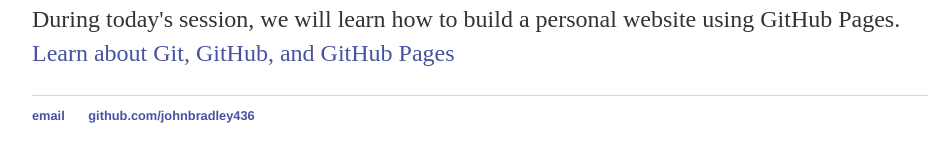
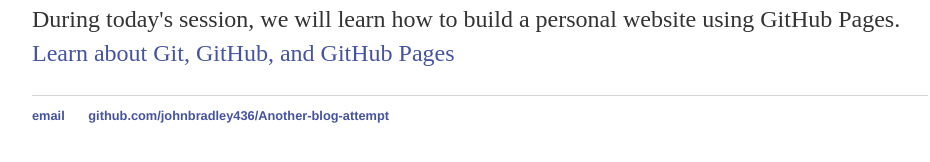
Before and after one commit to johnbradley436/Another-blog-attempt, a Jekyll site: the page built from index.html, in a window 1280 px wide. Shown: the part 194-356 px from the top of the page, without its empty margins (160-1090 px from the left). Built offline with Jekyll 4.4.1, drawn with Linux system fonts in a browser that asks for light colours; some of the changed lines change nothing that is shown.

Commit message:
Update default.html

```diff
--- a/_layouts/default.html
+++ b/_layouts/default.html
@@ -8,9 +8,9 @@
 		<body>
 			<nav>
 	    		  <a href="https://johnbradley436.github.io/Another-blog-attempt/">Home</a>
-		          <a href="/about">About</a>
-	        	  <a href="/syllabus">Syllabus/Assignments</a>
-	        	  <a href="/blog">Blog</a>
+		          <a href="https://johnbradley436.github.io/Another-blog-attempt/about">About</a>
+	        	  <a href="https://johnbradley436.github.io/Another-blog-attempt/syllabus">Syllabus/Assignments</a>
+	        	  <a href="https://johnbradley436.github.io/Another-blog-attempt/blog">Blog</a>
 			</nav>
 			<div class="container">
 
@@ -20,7 +20,7 @@
 			<footer>
 	    		<ul>
 	        		<li><a href="mailto:johnbradley436@gmail.com">email</a></li>
-	        		<li><a href="https://github.com/johnbradley436" target="_blank;">github.com/johnbradley436</a></li>
+	        		<li><a href="https://github.com/johnbradley436/Another-blog-attempt" target="_blank;">github.com/johnbradley436/Another-blog-attempt</a></li>
 				</ul>
 			</footer>
 		</body>
```
